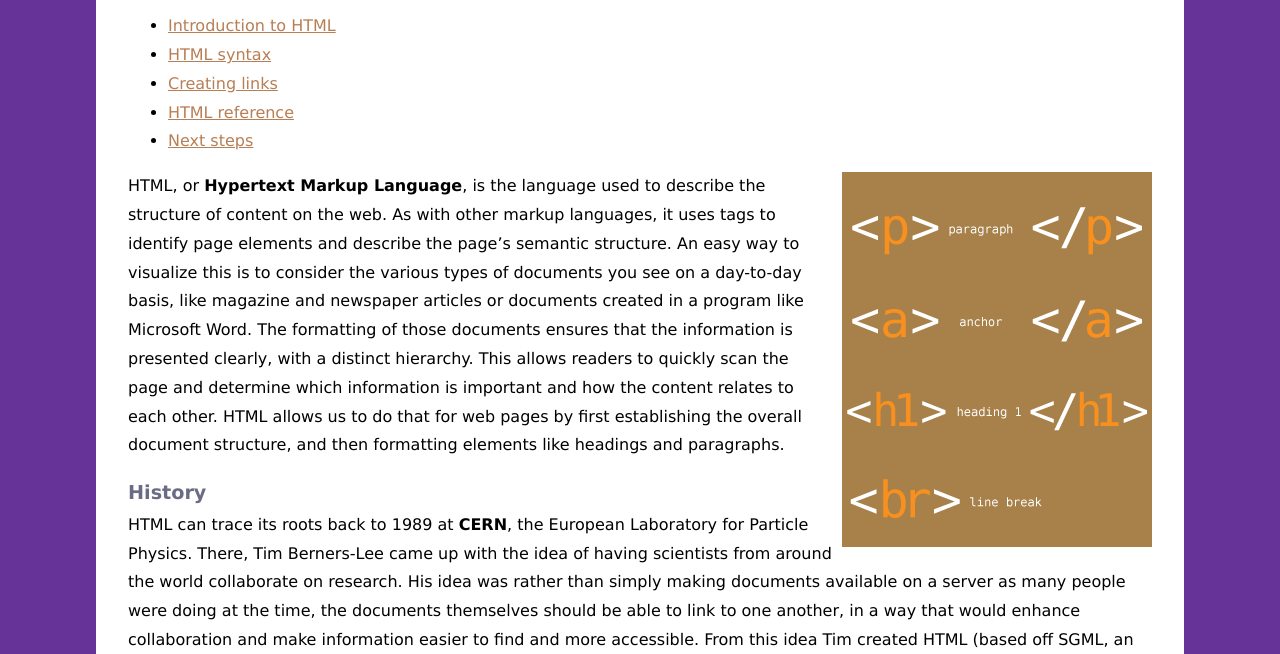
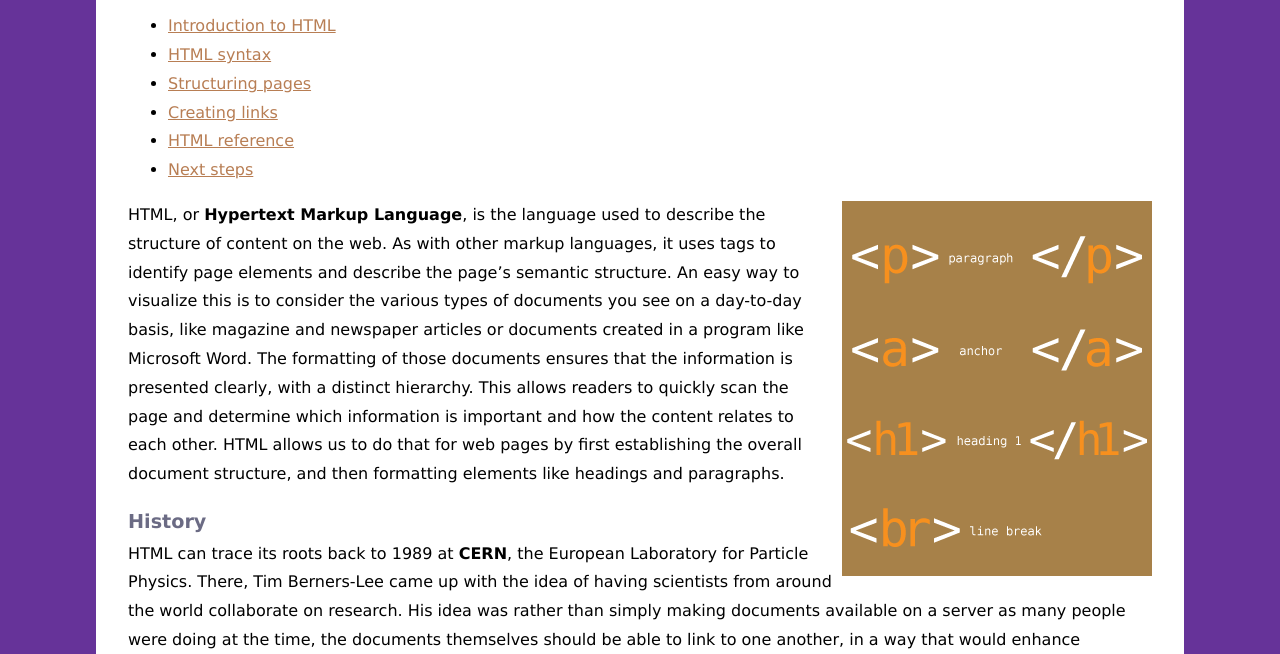
Before and after one commit to kinsch/COMP484HW1, a plain HTML site: page index.html in a window 1280 px wide. Shown: the part 146-800 px from the top of the page. Drawn offline with Linux system fonts and the light colour scheme.

Commit message:
adding in "structure" to the nav

```diff
--- a/index.html
+++ b/index.html
@@ -11,6 +11,7 @@
 <ul>
   <li><a href="index.html" title="Introduction to HTML">Introduction to HTML</a></li>
   <li><a href="syntax.html" title="HTML syntax">HTML syntax</a></li>
+  <li><a href="structure.html" title="Structuring pages">Structuring pages</a></li>
   <li><a href="links.html" title="Creating links">Creating links</a></li>
   <li><a href="reference.html" title="HTML Reference">HTML reference</a></li>
   <li><a href="next.html" title="Next steps">Next steps</a></li>
```
Also changed, not shown: links.html (+1 -0 lines), next.html (+1 -0 lines), reference.html (+1 -0 lines), syntax.html (+1 -0 lines).
